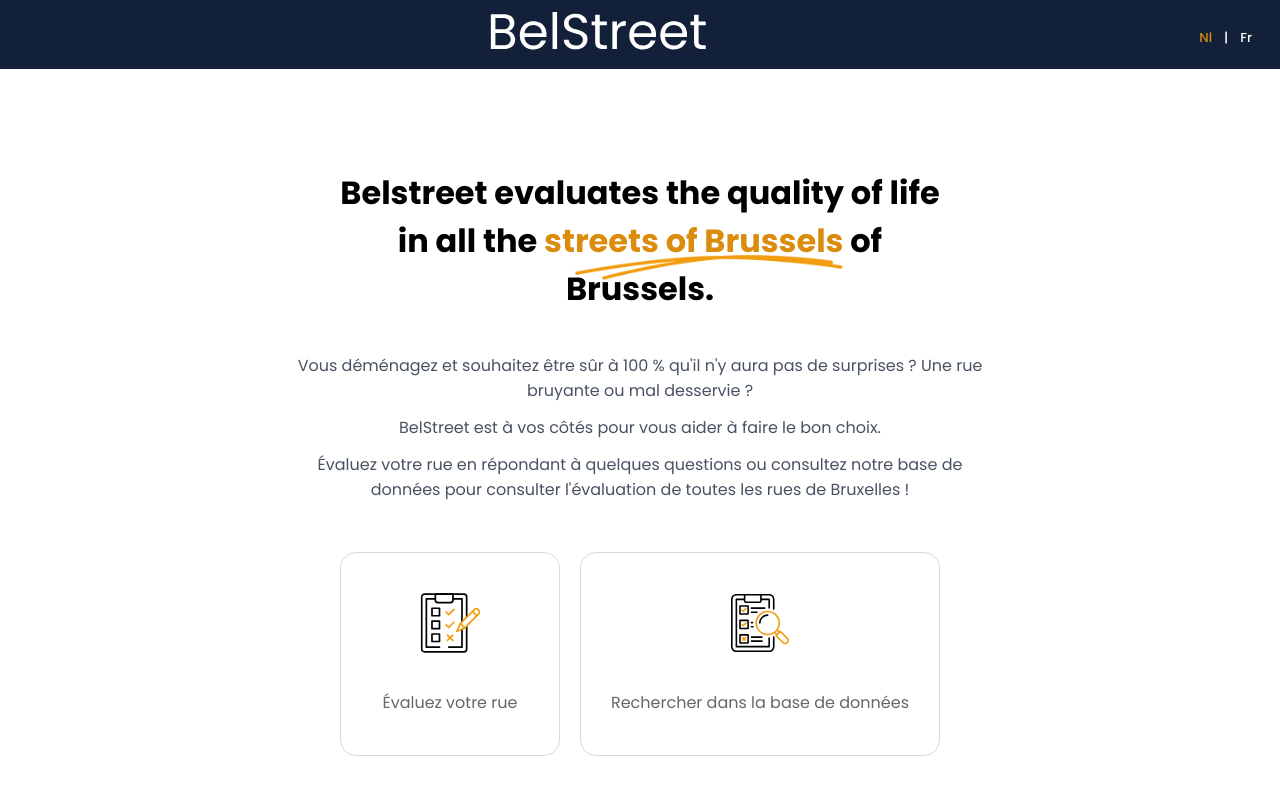
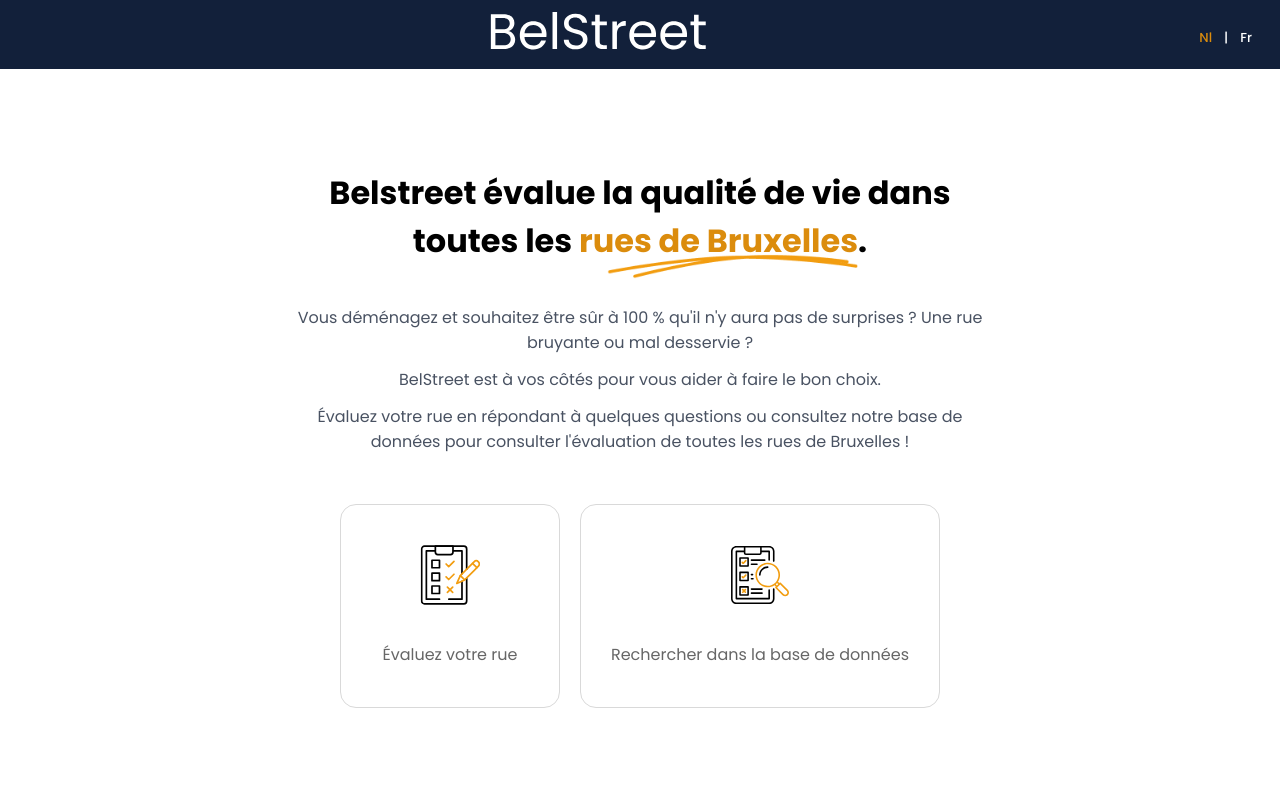
Before and after one commit to HassanSattar147/belstreet, a React (Vite) app: page / in a window 1280 px wide. Shown: the top 800 px of the page. Built offline with nearby package versions, Linux system fonts and the light colour scheme.

Commit message:
save changes

```diff
--- a/locale/en.json
+++ b/locale/en.json
@@ -2,7 +2,7 @@
   "Commerces.d": "Commerces",
   "accept_terms": "Accept terms and services to fill the form",
   "airplane.noise.d": "Airplane Noise",
-  "app.intro": "Belstreet evaluates the quality of life in all the {streets} of Brussels.",
+  "app.intro": "Belstreet evaluates the quality of life in all the <streets>streets of brussels</streets>.",
   "back.to.home": "Back To Home",
   "choose.your.street": "Choose Your Street",
   "choose_your_street": "Choose Your Street",
--- a/locale/fr.json
+++ b/locale/fr.json
@@ -2,7 +2,7 @@
   "Commerces.d": "Commerces",
   "accept_terms": "Accepter les conditions de service pour remplir le formulaire",
   "airplane.noise.d": "Bruit des avions",
-  "app.intro": "Belstreet évalue la qualité de vie dans toutes les {rues} de Bruxelles.",
+  "app.intro": "Belstreet évalue la qualité de vie dans toutes les <streets> rues de Bruxelles</streets>.",
   "back.to.home": "Retour à l'accueil",
   "choose.your.street": "Choisissez votre rue",
   "choose_your_street": "Choisissez votre rue",
--- a/locale/nl.json
+++ b/locale/nl.json
@@ -2,7 +2,7 @@
     "Commerces.d": "Winkels",
     "accept_terms": "Accepteer de voorwaarden en diensten om het formulier in te vullen",
     "airplane.noise.d": "Vliegtuiggeluid",
-    "app.intro": "Belstreet evalueert de kwaliteit van het leven in alle {straten} van Brussel.",
+    "app.intro": "Belstreet evalueert de levenskwaliteit in alle <streets>straten van Brussel</streets>.",
     "back.to.home": "Terug naar Huis",
     "choose.your.street": "Kies uw Straat",
     "choose_your_street": "Kies uw Straat",
--- a/src/components/Homepage/index.tsx
+++ b/src/components/Homepage/index.tsx
@@ -18,11 +18,11 @@
           <h2>
           <FormattedMessage
             id="app.intro"
-            defaultMessage="Belstreet evaluates the quality of life in all the {streets} of Brussels."
+            defaultMessage="Belstreet evaluates the quality of life in all the <streets>streets of brussels</streets>."
             values={{
-              streets: (
+              streets: (msg) => (
                 <span className="special-text">
-                  streets of Brussels
+                  {msg}
                   <img src={UnderLine} alt="" />
                 </span>
               ),
```
